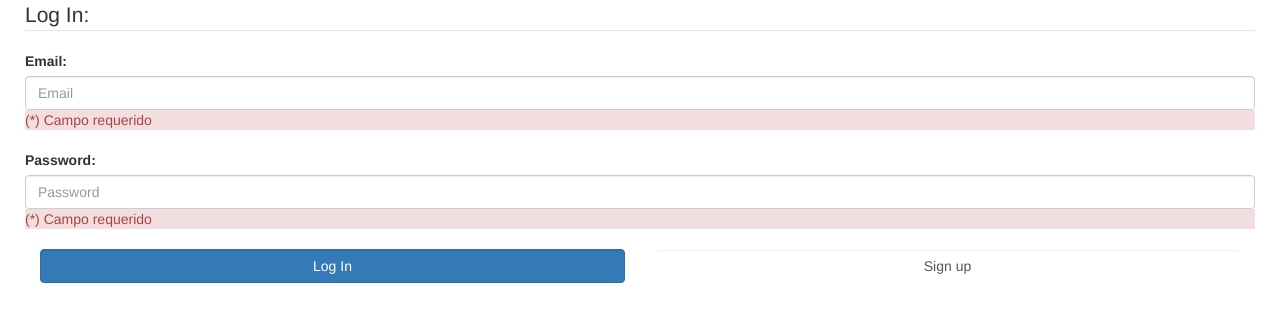
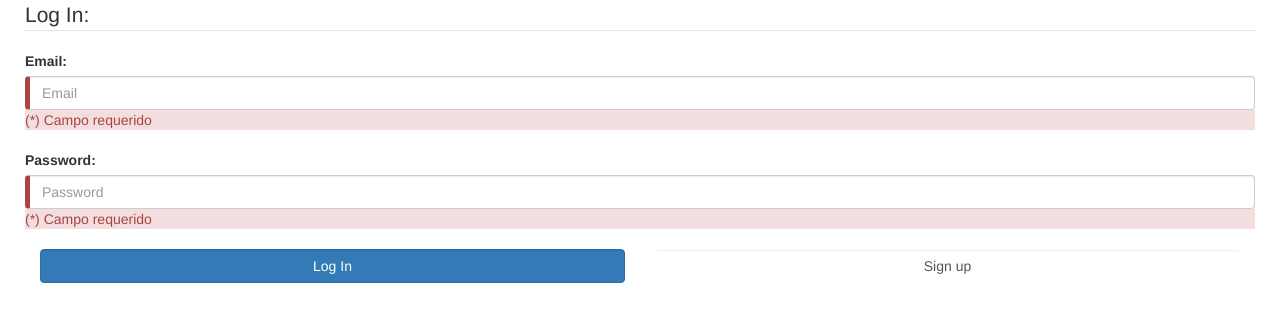
Before and after one commit to ChatyJS/ChatyJS-Client, an Angular app: page /login in a window 1280 px wide. Shown: the top 322 px of the page. Built offline with nearby package versions, Linux system fonts and the light colour scheme.

Commit message:
Validaciones Estilos

```diff
--- /dev/null
+++ b/src/assets/de/es.css
@@ -0,0 +1,6 @@
+.ng-valid[required], .ng-valid.required  {
+  border-left: 5px solid #42A948; /* green */
+}
+.ng-invalid:not(form)  {
+  border-left: 5px solid #a94442; /* red */
+}
--- a/src/index.html
+++ b/src/index.html
@@ -12,7 +12,7 @@
   <script type="text/javascript" src="assets/tether/tether.min.js"></script>
   <script type="text/javascript" src="assets/jquery/jquery-3.1.1.slim.min.js"></script>
   <script src="https://ajax.googleapis.com/ajax/libs/angularjs/1.6.4/angular.min.js"></script>
-
+  <link rel="stylesheet" href="assets/de/es.css">
 
 </head>
 
```
